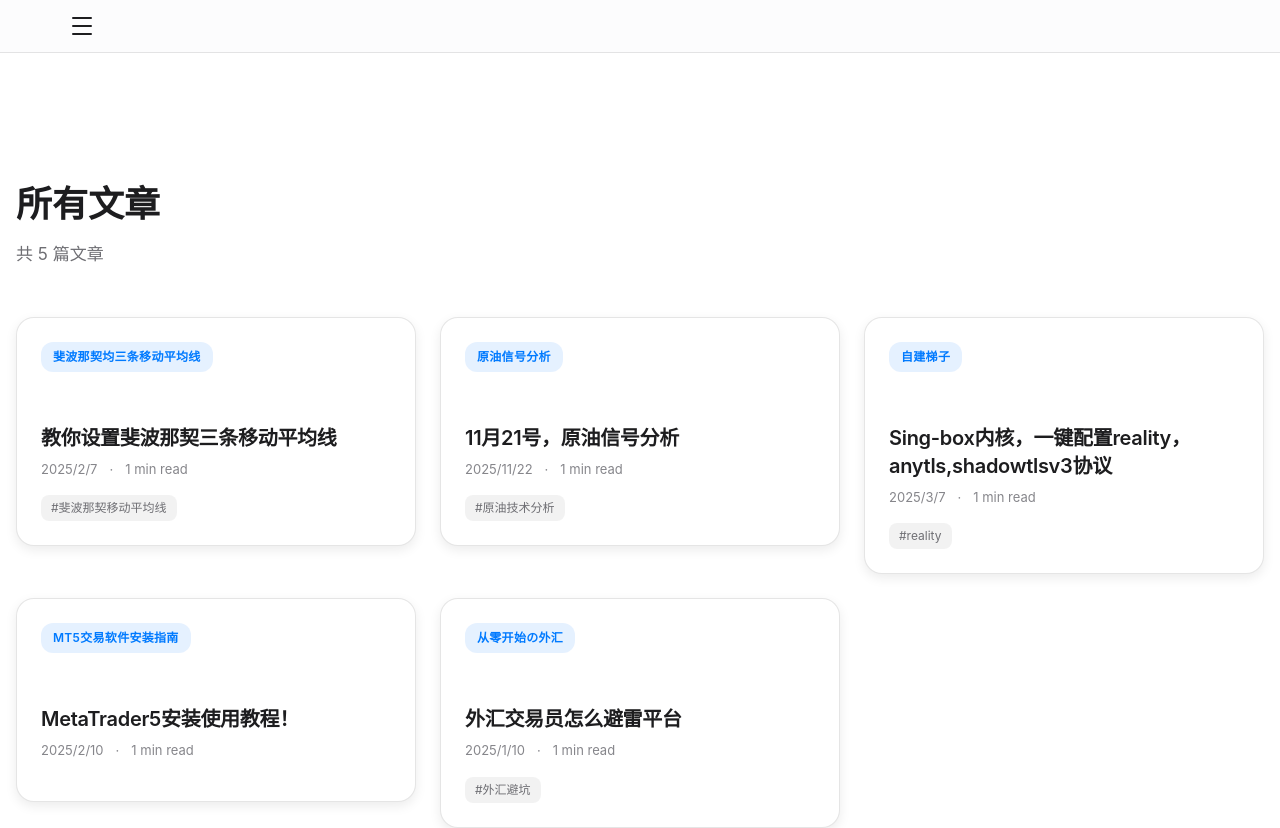
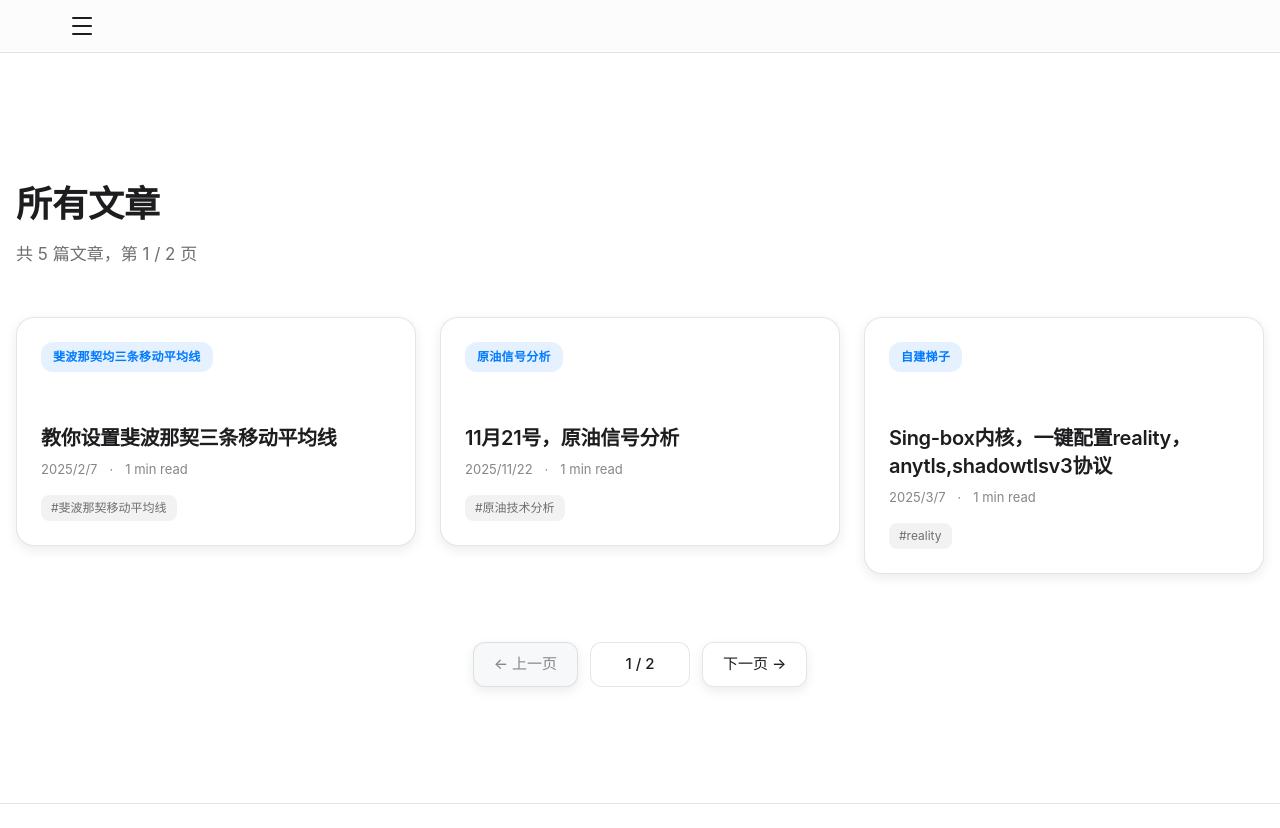
Before and after one commit to sd87671067/blog, a Next.js app: page /posts in a window 1280 px wide. Shown: the top 828 px of the page. Built offline with nearby package versions, Linux system fonts and the light colour scheme.

Commit message:
更新博客

```diff
--- /dev/null
+++ b/app/api/posts/route.ts
@@ -0,0 +1,7 @@
+import { NextResponse } from 'next/server'
+import { getAllPosts } from '@/lib/posts'
+
+export async function GET() {
+  const posts = await getAllPosts()
+  return NextResponse.json(posts)
+}
--- a/app/globals.css
+++ b/app/globals.css
@@ -389,3 +389,12 @@ pre code {
   background: #161b22 !important;
   color: #c9d1d9 !important;
 }
+
+/* 分页按钮禁用状态 */
+:root {
+  --button-disabled-bg: #f6f8fa;
+}
+
+.dark {
+  --button-disabled-bg: #161b22;
+}
--- a/app/page.tsx
+++ b/app/page.tsx
@@ -1,9 +1,56 @@
 import { getAllPosts } from '@/lib/posts'
-import HomeClient from '@/components/HomeClient'
+import PostCard from '@/components/PostCard'
+import Link from 'next/link'
 
 export default async function Home() {
   const allPosts = await getAllPosts()
-  const featuredPosts = allPosts.slice(0, 6)
+  const featuredPosts = allPosts.slice(0, 3) // 只取最新3篇
 
-  return <HomeClient posts={allPosts} featuredPosts={featuredPosts} />
+  return (
+    <div style={{
+      maxWidth: '1200px',
+      margin: '0 auto',
+      padding: '48px 20px',
+    }}>
+      <section style={{ marginBottom: '48px' }}>
+        <div style={{
+          display: 'flex',
+          alignItems: 'center',
+          justifyContent: 'space-between',
+          marginBottom: '32px',
+        }}>
+          <h2 style={{
+            fontSize: '28px',
+            fontWeight: 600,
+            margin: 0,
+            letterSpacing: '-0.5px',
+          }}>
+            最新文章
+          </h2>
+          <Link
+            href="/posts"
+            style={{
+              color: '#007AFF',
+              textDecoration: 'none',
+              fontSize: '15px',
+              fontWeight: 500,
+              transition: 'opacity 0.2s',
+            }}
+          >
+            查看全部 →
+          </Link>
+        </div>
+
+        <div style={{
+          display: 'grid',
+          gap: '20px',
+          gridTemplateColumns: 'repeat(auto-fill, minmax(350px, 1fr))',
+        }}>
+          {featuredPosts.map((post, index) => (
+            <PostCard key={post.slug} post={post} index={index} />
+          ))}
+        </div>
+      </section>
+    </div>
+  )
 }
--- a/app/posts/page.tsx
+++ b/app/posts/page.tsx
@@ -1,8 +1,58 @@
-import { getAllPosts } from '@/lib/posts'
+'use client'
+
+import { useEffect, useState } from 'react'
 import PostCard from '@/components/PostCard'
+import Pagination from '@/components/Pagination'
 
-export default async function PostsPage() {
-  const posts = await getAllPosts()
+interface Post {
+  slug: string
+  title: string
+  date: string
+  category: string
+  tags: string[]
+  description?: string
+  readingTime?: string
+}
+
+const POSTS_PER_PAGE = 3
+
+export default function PostsPage() {
+  const [posts, setPosts] = useState<Post[]>([])
+  const [currentPage, setCurrentPage] = useState(1)
+  const [loading, setLoading] = useState(true)
+
+  useEffect(() => {
+    fetch('/api/posts')
+      .then(res => res.json())
+      .then(data => {
+        setPosts(data)
+        setLoading(false)
+      })
+      .catch(err => {
+        console.error(err)
+        setLoading(false)
+      })
+  }, [])
+
+  const totalPages = Math.ceil(posts.length / POSTS_PER_PAGE)
+  const startIndex = (currentPage - 1) * POSTS_PER_PAGE
+  const endIndex = startIndex + POSTS_PER_PAGE
+  const currentPosts = posts.slice(startIndex, endIndex)
+
+  const handlePageChange = (page: number) => {
+    setCurrentPage(page)
+    window.scrollTo({ top: 0, behavior: 'smooth' })
+  }
+
+  if (loading) {
+    return (
+      <div className="container mx-auto px-4 py-24">
+        <div style={{ textAlign: 'center', color: 'var(--text-secondary)' }}>
+          加载中...
+        </div>
+      </div>
+    )
+  }
 
   return (
     <div className="container mx-auto px-4 py-24">
@@ -19,15 +69,23 @@ export default async function PostsPage() {
           fontSize: '17px',
           color: 'var(--text-secondary)',
         }}>
-          共 {posts.length} 篇文章
+          共 {posts.length} 篇文章，第 {currentPage} / {totalPages} 页
         </p>
       </div>
 
       <div className="grid gap-6 md:grid-cols-2 lg:grid-cols-3">
-        {posts.map((post, index) => (
+        {currentPosts.map((post, index) => (
           <PostCard key={post.slug} post={post} index={index} />
         ))}
       </div>
+
+      {totalPages > 1 && (
+        <Pagination
+          currentPage={currentPage}
+          totalPages={totalPages}
+          onPageChange={handlePageChange}
+        />
+      )}
     </div>
   )
 }
--- /dev/null
+++ b/components/Pagination.tsx
@@ -0,0 +1,115 @@
+'use client'
+
+import { useState } from 'react'
+
+interface PaginationProps {
+  currentPage: number
+  totalPages: number
+  onPageChange: (page: number) => void
+}
+
+export default function Pagination({ currentPage, totalPages, onPageChange }: PaginationProps) {
+  const [pressedButton, setPressedButton] = useState<string | null>(null)
+
+  const handleClick = (page: number, type: string) => {
+    setPressedButton(type)
+    setTimeout(() => setPressedButton(null), 200)
+    onPageChange(page)
+  }
+
+  return (
+    <div style={{
+      display: 'flex',
+      justifyContent: 'center',
+      alignItems: 'center',
+      gap: '12px',
+      marginTop: '48px',
+      padding: '20px',
+    }}>
+      {/* 上一页 */}
+      <button
+        onClick={() => handleClick(currentPage - 1, 'prev')}
+        disabled={currentPage === 1}
+        style={{
+          padding: '10px 20px',
+          borderRadius: '12px',
+          border: '1px solid var(--border-color)',
+          background: currentPage === 1 ? 'var(--button-disabled-bg)' : 'var(--card-bg)',
+          color: currentPage === 1 ? 'var(--text-tertiary)' : 'var(--text-primary)',
+          cursor: currentPage === 1 ? 'not-allowed' : 'pointer',
+          fontSize: '15px',
+          fontWeight: 500,
+          transition: 'all 0.3s cubic-bezier(0.4, 0, 0.2, 1)',
+          transform: pressedButton === 'prev' ? 'scale(0.95)' : 'scale(1)',
+          boxShadow: pressedButton === 'prev'
+            ? '0 2px 8px rgba(0, 0, 0, 0.12)'
+            : '0 4px 12px rgba(0, 0, 0, 0.08)',
+        }}
+        onMouseEnter={(e) => {
+          if (currentPage !== 1) {
+            e.currentTarget.style.transform = 'translateY(-2px)'
+            e.currentTarget.style.boxShadow = '0 8px 16px rgba(0, 0, 0, 0.12)'
+          }
+        }}
+        onMouseLeave={(e) => {
+          if (pressedButton !== 'prev') {
+            e.currentTarget.style.transform = 'scale(1)'
+            e.currentTarget.style.boxShadow = '0 4px 12px rgba(0, 0, 0, 0.08)'
+          }
+        }}
+      >
+        ← 上一页
+      </button>
+
+      {/* 页码指示 */}
+      <div style={{
+        padding: '10px 20px',
+        borderRadius: '12px',
+        background: 'var(--card-bg)',
+        color: 'var(--text-primary)',
+        fontSize: '15px',
+        fontWeight: 500,
+        border: '1px solid var(--border-color)',
+        minWidth: '100px',
+        textAlign: 'center',
+      }}>
+        {currentPage} / {totalPages}
+      </div>
+
+      {/* 下一页 */}
+      <button
+        onClick={() => handleClick(currentPage + 1, 'next')}
+        disabled={currentPage === totalPages}
+        style={{
+          padding: '10px 20px',
+          borderRadius: '12px',
+          border: '1px solid var(--border-color)',
+          background: currentPage === totalPages ? 'var(--button-disabled-bg)' : 'var(--card-bg)',
+          color: currentPage === totalPages ? 'var(--text-tertiary)' : 'var(--text-primary)',
+          cursor: currentPage === totalPages ? 'not-allowed' : 'pointer',
+          fontSize: '15px',
+          fontWeight: 500,
+          transition: 'all 0.3s cubic-bezier(0.4, 0, 0.2, 1)',
+          transform: pressedButton === 'next' ? 'scale(0.95)' : 'scale(1)',
+          boxShadow: pressedButton === 'next'
+            ? '0 2px 8px rgba(0, 0, 0, 0.12)'
+            : '0 4px 12px rgba(0, 0, 0, 0.08)',
+        }}
+        onMouseEnter={(e) => {
+          if (currentPage !== totalPages) {
+            e.currentTarget.style.transform = 'translateY(-2px)'
+            e.currentTarget.style.boxShadow = '0 8px 16px rgba(0, 0, 0, 0.12)'
+          }
+        }}
+        onMouseLeave={(e) => {
+          if (pressedButton !== 'next') {
+            e.currentTarget.style.transform = 'scale(1)'
+            e.currentTarget.style.boxShadow = '0 4px 12px rgba(0, 0, 0, 0.08)'
+          }
+        }}
+      >
+        下一页 →
+      </button>
+    </div>
+  )
+}
```
Also changed, not shown: public/google-verification.html (added, +10 -0 lines), 1 other file (tests, documents, lock files or other folders).
